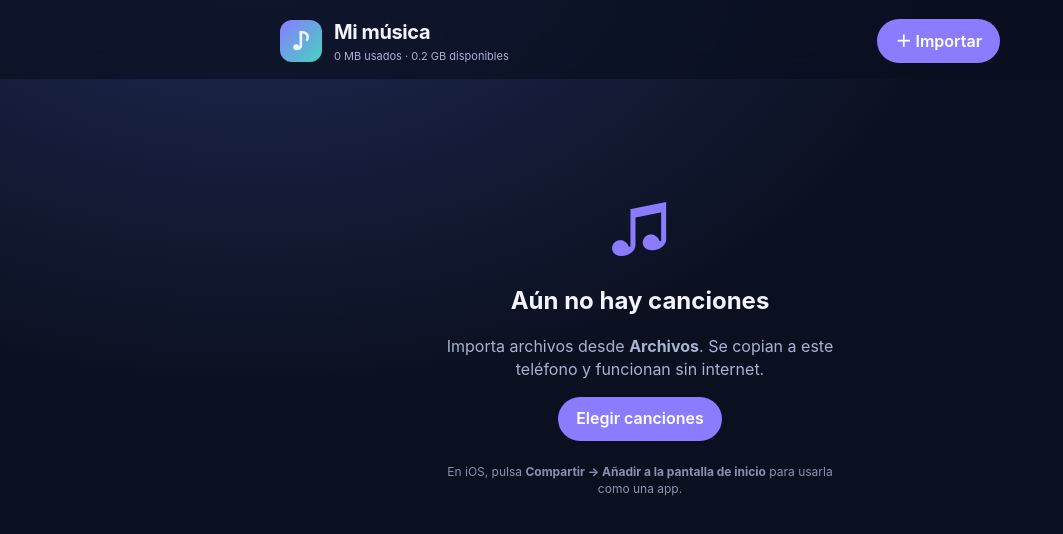
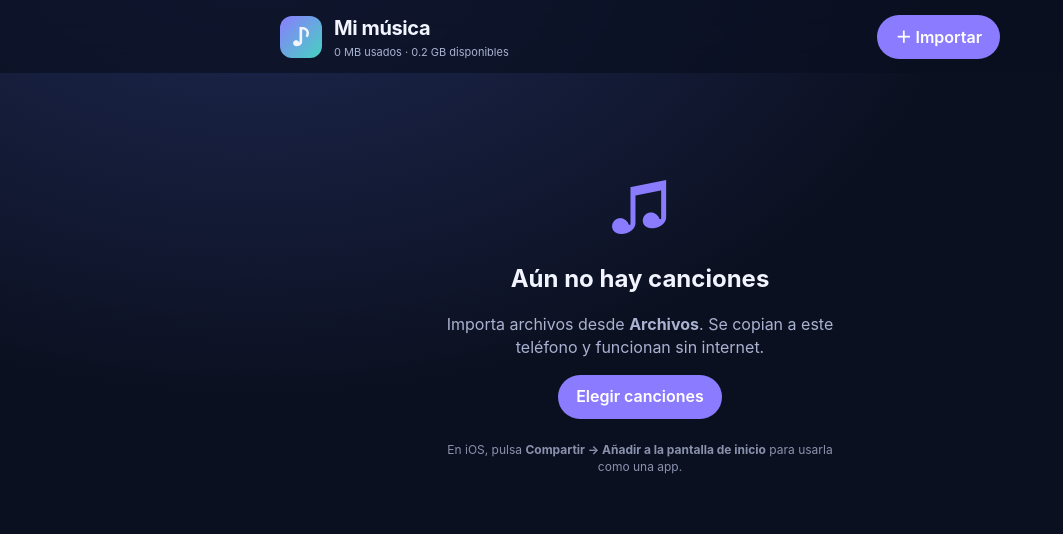
Before and after one commit to reynaldoaleman082-rgb/reproductor-pwa, a plain HTML site: page index.html in a window 1280 px wide. Shown: the whole page, without its empty margins (0-1063 px from the left). Drawn offline with Linux system fonts and the light colour scheme.

Commit message:
Ajustar layout a pantalla completa de iOS con safe areas

```diff
--- a/styles.css
+++ b/styles.css
@@ -14,12 +14,15 @@
 
 html, body {
   margin: 0;
-  min-height: 100%;
-  background: radial-gradient(1200px 800px at 20% -10%, #202a55 0%, var(--fondo) 60%);
+  height: 100%;
+  overflow: hidden;
+  overscroll-behavior: none;
+  background: var(--fondo);
   color: var(--texto);
   font: 16px/1.45 -apple-system, BlinkMacSystemFont, "Segoe UI", Roboto, sans-serif;
   -webkit-font-smoothing: antialiased;
   -webkit-tap-highlight-color: transparent;
+  touch-action: manipulation;
 }
 
 button { font: inherit; color: inherit; }
@@ -27,20 +30,22 @@ button { font: inherit; color: inherit; }
 .app {
   display: flex;
   flex-direction: column;
-  min-height: 100vh;
-  min-height: 100dvh;
+  height: 100vh;
+  height: 100dvh;
+  overflow: hidden;
+  background: radial-gradient(1200px 800px at 20% -10%, #202a55 0%, var(--fondo) 60%);
 }
 
 .cabecera {
+  flex: 0 0 auto;
   display: flex;
   align-items: center;
   justify-content: space-between;
   gap: 12px;
-  padding: calc(env(safe-area-inset-top) + 18px) 18px 14px;
+  padding: calc(env(safe-area-inset-top, 0px) + 14px) 18px 12px;
   background: rgba(11, 16, 32, .72);
   backdrop-filter: blur(14px);
-  position: sticky;
-  top: 0;
+  -webkit-backdrop-filter: blur(14px);
   z-index: 5;
 }
 
@@ -72,10 +77,18 @@ button { font: inherit; color: inherit; }
 .boton--primario { background: var(--acento); color: #fff; }
 .boton--primario:active { transform: scale(.97); }
 
-.contenido { flex: 1; padding: 8px 14px 24px; }
+.contenido {
+  flex: 1 1 auto;
+  min-height: 0;
+  overflow-y: auto;
+  -webkit-overflow-scrolling: touch;
+  overscroll-behavior: contain;
+  padding: 8px 14px 16px;
+}
 
 .vacio {
-  margin: 12vh auto 0;
+  margin: clamp(24px, 10vh, 110px) auto 0;
+  padding-bottom: env(safe-area-inset-bottom, 0px);
   max-width: 420px;
   text-align: center;
   color: var(--secundario);
@@ -152,15 +165,15 @@ button { font: inherit; color: inherit; }
 .pista__borrar:active { color: #ff7b7b; background: rgba(255, 123, 123, .12); }
 
 .reproductor {
-  position: sticky;
-  bottom: 0;
+  flex: 0 0 auto;
   z-index: 6;
   display: flex;
   align-items: center;
   gap: 8px;
-  padding: 8px 12px calc(env(safe-area-inset-bottom) + 8px);
+  padding: 8px 12px calc(env(safe-area-inset-bottom, 0px) + 8px);
   background: rgba(21, 28, 51, .94);
   backdrop-filter: blur(18px);
+  -webkit-backdrop-filter: blur(18px);
   border-top: 1px solid rgba(255, 255, 255, .08);
 }
 .reproductor__info {
@@ -199,17 +212,21 @@ button { font: inherit; color: inherit; }
 .overlay {
   position: fixed;
   inset: 0;
+  height: 100vh;
+  height: 100dvh;
   z-index: 20;
   background: linear-gradient(180deg, #1b2350, var(--fondo) 70%);
   overflow-y: auto;
+  -webkit-overflow-scrolling: touch;
+  overscroll-behavior: contain;
 }
 .overlay__contenido {
   min-height: 100%;
   display: flex;
   flex-direction: column;
   align-items: center;
-  gap: 20px;
-  padding: calc(env(safe-area-inset-top) + 10px) 22px calc(env(safe-area-inset-bottom) + 30px);
+  gap: 18px;
+  padding: calc(env(safe-area-inset-top, 0px) + 10px) 22px calc(env(safe-area-inset-bottom, 0px) + 24px);
 }
 .overlay__barra {
   width: 100%;
@@ -262,7 +279,7 @@ button { font: inherit; color: inherit; }
 .aviso {
   position: fixed;
   left: 50%;
-  bottom: calc(env(safe-area-inset-bottom) + 96px);
+  bottom: calc(env(safe-area-inset-bottom, 0px) + 96px);
   transform: translateX(-50%);
   z-index: 30;
   max-width: 90vw;
--- a/sw.js
+++ b/sw.js
@@ -1,7 +1,7 @@
 /* Service worker: solo cachea la "cáscara" de la app (HTML/CSS/JS/iconos).
    El audio NO pasa por aquí: vive en IndexedDB dentro del teléfono. */
 
-const VERSION = 'shell-v1';
+const VERSION = 'shell-v2';
 const SHELL = [
   './',
   './index.html',
```
